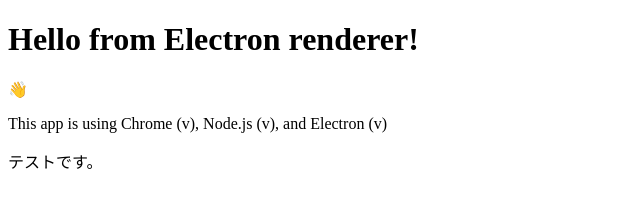
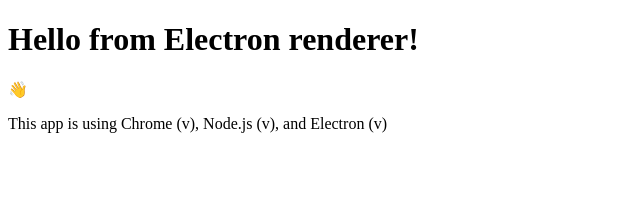
Before and after one commit to yasuyoshi64/my-electron-app, an Electron app: page index.html in a window 800 px wide. Shown: the full height of the page, 0-640 px from the left. Drawn offline with Linux system fonts and the light colour scheme; no server answers.

Commit message:
コメントカット

```diff
--- a/index.html
+++ b/index.html
@@ -18,7 +18,6 @@
     <p>👋</p>
     <p id="info"></p>
     <p id="info2"></p>
-    <p>テストです。</p>
   </body>
   <script src="render.js"></script>
 </html>
```
